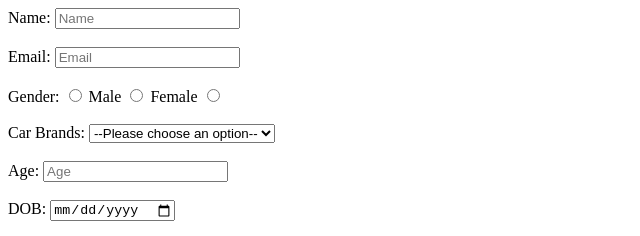
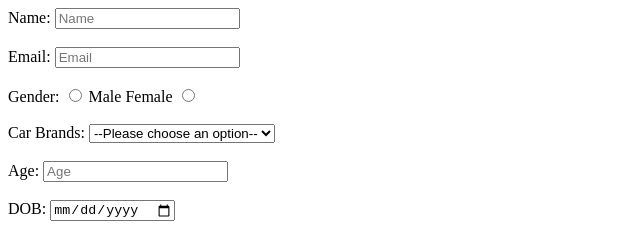
Before and after one commit to acciojob/signup-form-car-Saipavan8790, a website: page main.html in a window 1280 px wide. Shown: the top 236 px of the page, 0-640 px from the left. Drawn offline with Linux system fonts and the light colour scheme.

Commit message:
created a submission

```diff
--- a/main.html
+++ b/main.html
@@ -18,9 +18,9 @@
 		<label for="radio">Gender:</label>
 		<input type="radio" name="gender" required>
 		<label for="gender_m">Male</label>
+		<label for="gender_f">Female</label>
 		<input type="radio" id="gender_m" name="gender" required>
-		<label for="gender_f">Female</label>
-		<input type="radio" id="gender_f" name="gender" required>
+
 		<br><br>
 		<label for="cars">Car Brands:</label>
 		<select id="cars" name="cars" required>
```
